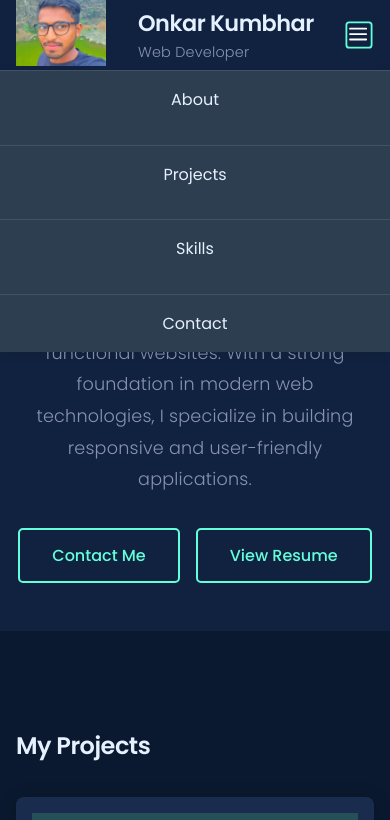
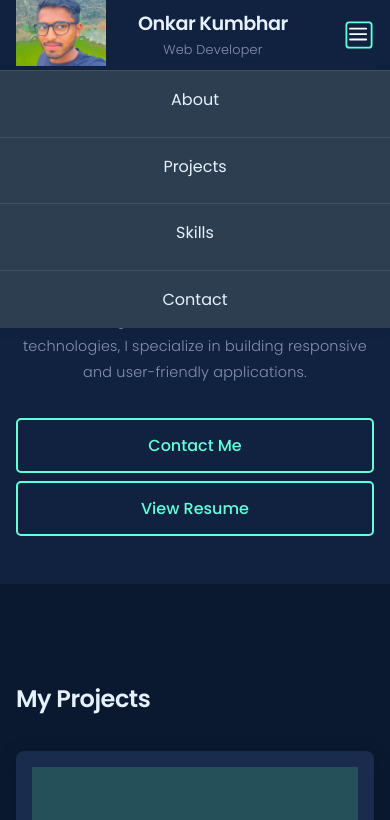
Before and after one commit to onkar890/portfolio, a plain HTML site: page index.html in a window 390 px wide. Both pictures are taken after a click on the button 359 px from the left and 35 px from the top of the page. Shown: the top 820 px of the page. Drawn offline with Linux system fonts and the light colour scheme.

Commit message:
Update style.css

```diff
--- a/style.css
+++ b/style.css
@@ -430,6 +430,7 @@ footer {
     text-align: center;
     padding: 1rem;
     margin-top: 2rem;
+    width: 100%;
 }
 
 #projects {
@@ -557,19 +558,6 @@ footer {
 
 
 
-@media (max-width: 768px) {
-    html {
-        scroll-padding-top: 80px;
-    }
-
-    .hero {
-        margin-top: 80px;
-    }
-
-    .sec {
-        padding-top: 4rem;
-    }
-}
 
 .skills-container {
     display: flex;
@@ -630,33 +618,7 @@ footer {
     color: var(--bg-primary);
 }
 
-@media (max-width: 768px) {
-    .skills-container {
-        gap: 2rem;
-    }
 
-    .skills-category {
-        padding: 1.5rem;
-    }
-}
-
-@media (max-width: 480px) {
-    .hero-content h1 {
-        font-size: 1.5rem;
-    }
-
-    .skills-grid {
-        grid-template-columns: 1fr;
-    }
-
-    .nav-links {
-        flex-direction: column;
-        gap: 1rem;
-    }
-    body{
-        align-items:center;
-    }
-}
 
 .project-info ul {
     font-size: 0.9rem;
@@ -745,3 +707,105 @@ p {
 html {
     scroll-behavior: smooth;
 }
+
+
+
+@media (max-width: 768px) {
+    .skills-container {
+        gap: 2rem;
+    }
+
+    .skills-category {
+        padding: 1.5rem;
+    }
+}
+
+@media (max-width: 768px) {
+    html {
+        scroll-padding-top: 80px;
+    }
+
+    .hero {
+        margin-top: 80px;
+    }
+
+    .sec {
+        padding-top: 4rem;
+    }
+}
+
+@media (max-width: 480px) {
+    .hero-content h1 {
+        font-size: 1.5rem;
+    }
+
+    .skills-grid {
+        grid-template-columns: 1fr;
+    }
+
+    .nav-links {
+        flex-direction: column;
+        gap: 1rem;
+    }
+
+
+}
+
+@media (max-width: 440px) {
+    .hero-content h1 {
+        font-size: 1.2rem;
+    }
+
+    .hero-content .subtitle {
+        font-size: 1rem;
+    }
+
+    .hero-content .description {
+        font-size: 0.9rem;
+    }
+
+    .hero-buttons {
+        flex-direction: column;
+        gap: 0.5rem;
+    }
+
+    .skills-grid {
+        grid-template-columns: 1fr;
+    }
+
+    .project-card {
+        flex-direction: column;
+    }
+
+    .nav-links {
+        flex-direction: column;
+        gap: 0.5rem;
+    }
+
+    .header-content {
+        align-items: center;
+        text-align: center;
+    }
+
+
+    .header-text h1 {
+        font-size: 1.2rem;
+    }
+
+    .header-text p {
+        font-size: 0.8rem;
+    }
+
+    .contact-container {
+        grid-template-columns: 1fr;
+    }
+
+    .contact-info,
+    .contact-form {
+        padding: 1rem;
+    }
+
+    footer {
+        font-size: 0.8rem;
+    }
+}
```
